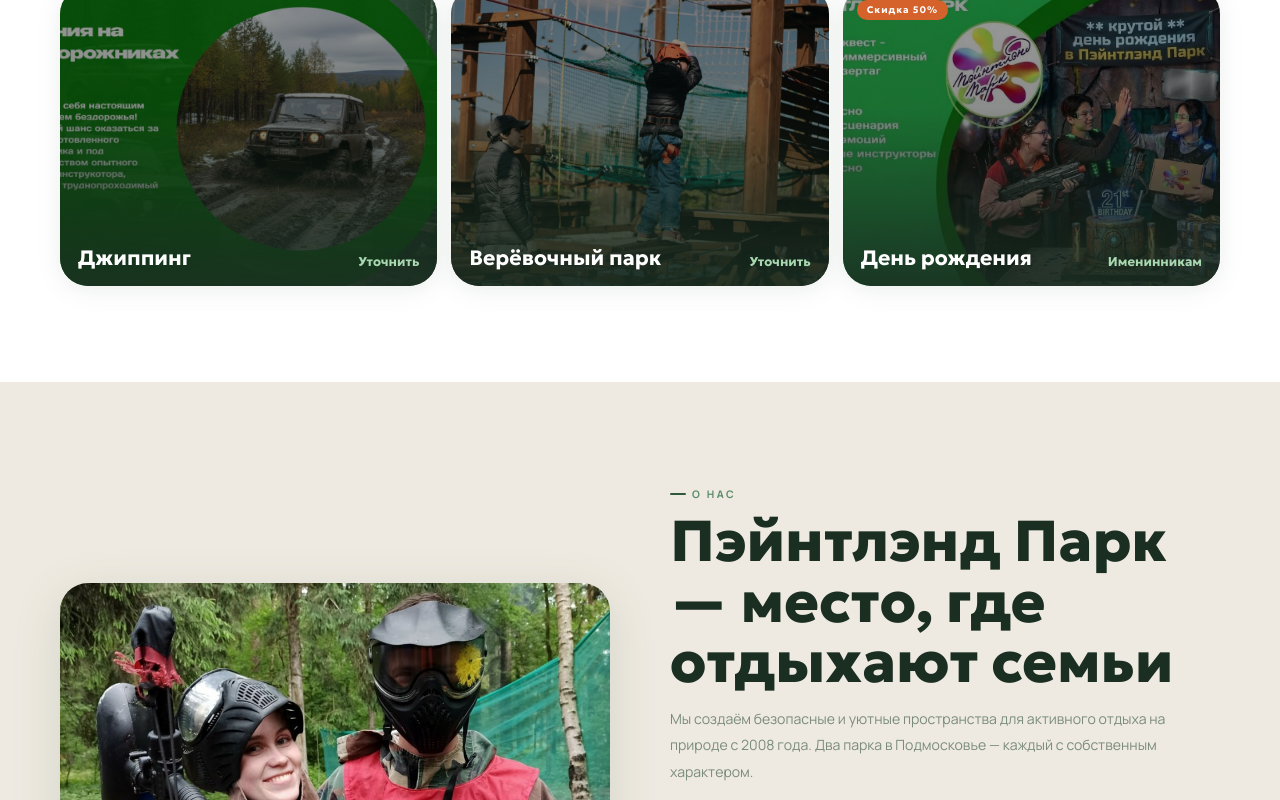
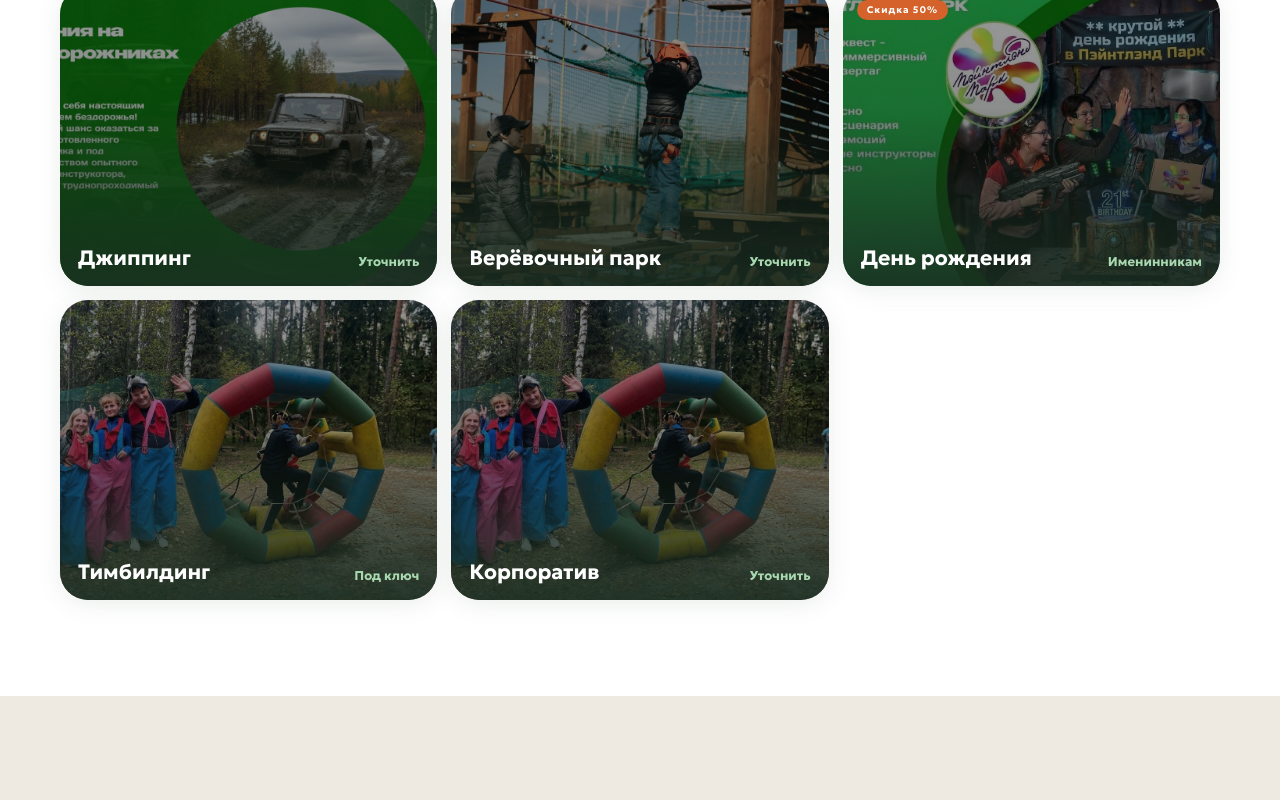
Before and after one commit to uxebojovat72-creator/Siteee, a Next.js app in the folder frontend/: page / in a window 1280 px wide. Shown: the part 1449-2249 px from the top of the page. Built offline with nearby package versions, Linux system fonts and the light colour scheme.

Commit message:
feat(services): add Тимбилдинг and Корпоратив cards with team photo
https://claude.ai/code/session_01DiV1Msh2Bd7znMi2fUFDuf

```diff
--- a/frontend/pages/index.js
+++ b/frontend/pages/index.js
@@ -332,9 +332,11 @@ export default function Home() {
             { bg: "url('/photo_uaz.jpg')", name: 'Джиппинг', price: 'Уточнить' },
             { bg: "url('/photo_ropepark.jpg')", name: 'Верёвочный парк', price: 'Уточнить' },
             { bg: "url('/photo_birthday.png')", name: 'День рождения', price: 'Именинникам', badge: 'Скидка 50%' },
-          ].map(({ bg, name, price, badge }) => (
+            { bg: "url('/photo_team.png')", name: 'Тимбилдинг', price: 'Под ключ' },
+            { bg: "url('/photo_team.png')", name: 'Корпоратив', price: 'Уточнить', pos: 'center 60%' },
+          ].map(({ bg, name, price, badge, pos }) => (
             <div className="svc-c rv" key={name}>
-              <div className="svc-photo" style={{ backgroundImage: bg }} />
+              <div className="svc-photo" style={{ backgroundImage: bg, backgroundPosition: pos || 'center' }} />
               <div className="svc-overlay" />
               {badge && <div className="svc-badge">{badge}</div>}
               <div className="svc-bot">
```
Also changed, not shown: frontend/public/photo_team.png (added).
